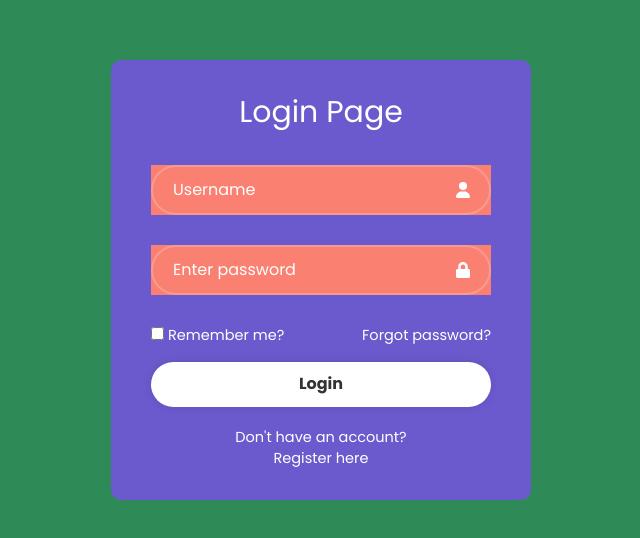
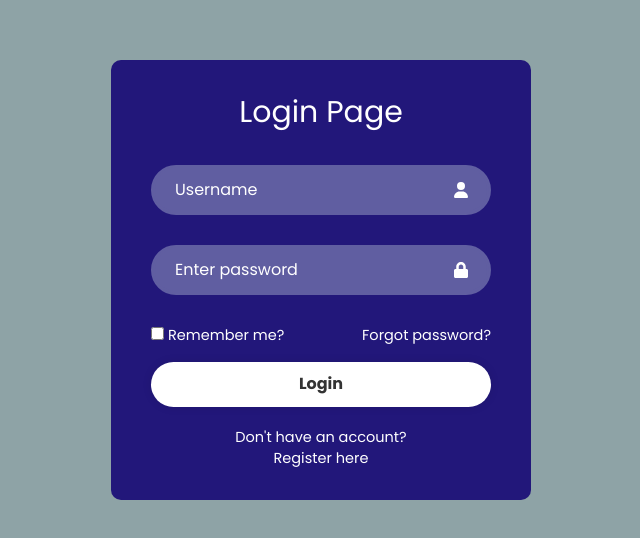
Before and after one commit to rafidahad/Furry_Pets, a React (Vite) app: page / in a window 1280 px wide. Shown: the part 120-658 px from the top of the page, without its empty margins (319-959 px from the left). Built offline with nearby package versions, Linux system fonts and the light colour scheme.

Commit message:
login ui color change

```diff
--- a/src/index.css
+++ b/src/index.css
@@ -15,7 +15,7 @@ body {
   justify-content: center;
   align-items:center;
   min-height: 100vh;
-  background: seagreen;
+  background: #8EA3A6;
 
 }
 
--- a/src/pages/Login.css
+++ b/src/pages/Login.css
@@ -1,6 +1,6 @@
 .wrapper {
     width: 420px;
-    background: slateblue;
+    background: #22177A;
     color: #fff;
     border-radius: 10px;
     padding: 30px 40px;
@@ -15,7 +15,11 @@
     position: relative;
     width: 100%;
     height: 50px;
-    background: salmon;
+    background: #605EA1;
+    border: none;
+    outline: none;
+    border: 2px solid #605EA1;
+    border-radius: 40px;
     margin: 30px 0;
 }
 
@@ -25,7 +29,7 @@
     background: transparent;
     border: none;
     outline: none;
-    border: 2px solid rgba(255,255,255,0.2);
+    border: 2px solid #605EA1;
     border-radius: 40px;
     font-size: 16px;
     color: #fff;
```
